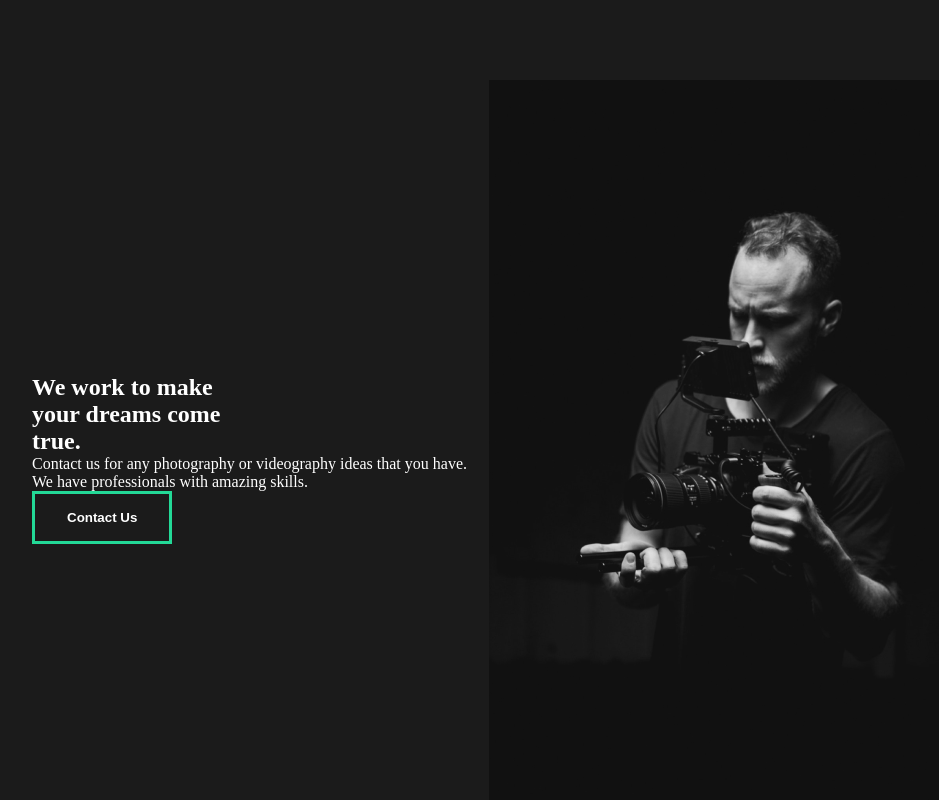
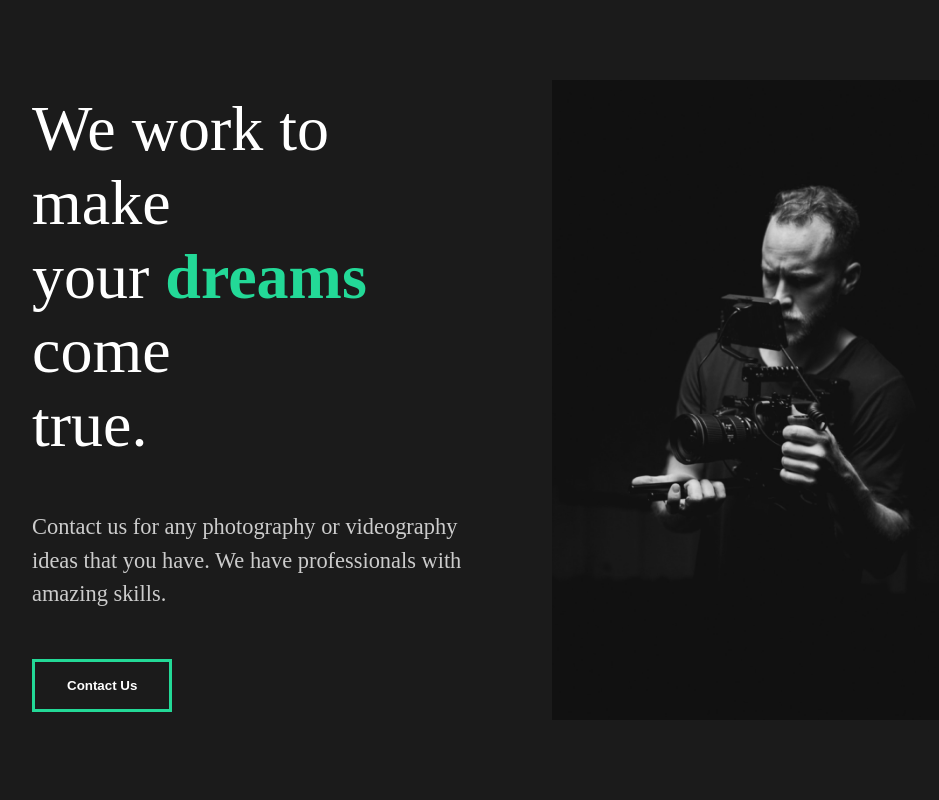
Before and after one commit to MatinSa7/CaptureSite, a React (Create React App) app: page / in a window 1280 px wide. Shown: the top 800 px of the page, without its empty margins (128-1067 px from the left). Built offline with nearby package versions, Linux system fonts and the light colour scheme.

Commit message:
styling componenets about section

```diff
--- a/src/components/AboutSection.js
+++ b/src/components/AboutSection.js
@@ -5,29 +5,29 @@ import styled from "styled-components";
 const AboutSection = () => {
   return (
     <StyledAbout className="about">
-      <div className="description">
+      <StyledDescription>
         <div className="title">
-          <div className="hide">
+          <StyledHide className="hide">
             <h2>We work to make</h2>
-          </div>
-          <div className="hide">
+          </StyledHide>
+          <StyledHide className="hide">
             <h2>
               your <span>dreams</span> come
             </h2>
-          </div>
-          <div className="hide">
+          </StyledHide>
+          <StyledHide className="hide">
             <h2>true.</h2>
-          </div>
+          </StyledHide>
         </div>
         <p>
           Contact us for any photography or videography ideas that you have. We
           have professionals with amazing skills.
         </p>
         <button>Contact Us</button>
-      </div>
-      <div className="image">
+      </StyledDescription>
+      <StyledImage className="image">
         <img src={home1} alt="Guy with a camera" />
-      </div>
+      </StyledImage>
     </StyledAbout>
   );
 };
@@ -42,4 +42,26 @@ const StyledAbout = styled.div`
   color: white;
 `;
 
+const StyledDescription = styled.div`
+  flex: 1;
+  padding-right: 5rem;
+  h2 {
+    font-weight: lighter;
+  }
+`;
+
+const StyledImage = styled.div`
+  flex: 1;
+  overflow: hidden;
+  img {
+    width: 100%;
+    height: 80vh;
+    object-fit: cover;
+  }
+`;
+
+const StyledHide = styled.div`
+  overflow: hidden;
+`;
+
 export default AboutSection;
--- a/src/components/GlobalStyle.js
+++ b/src/components/GlobalStyle.js
@@ -25,6 +25,31 @@ button {
         color: white;
     }
 }
+
+h2 {
+    font-weight: lighter;
+    font-size: 4rem;
+}
+h3 {
+    color: white;
+}
+
+h4 {
+    font-weight: bold;
+}
+span {
+    font-weight: bold;
+    color: #23d997;
+}
+a {
+    font-size: 1.1.rem;
+}
+p {
+    padding: 3rem 0rem;
+    color: #ccc;
+    font-size: 1.4rem;
+    line-height: 150%;
+}
 `;
 
 export default GlobalStyle;
```
